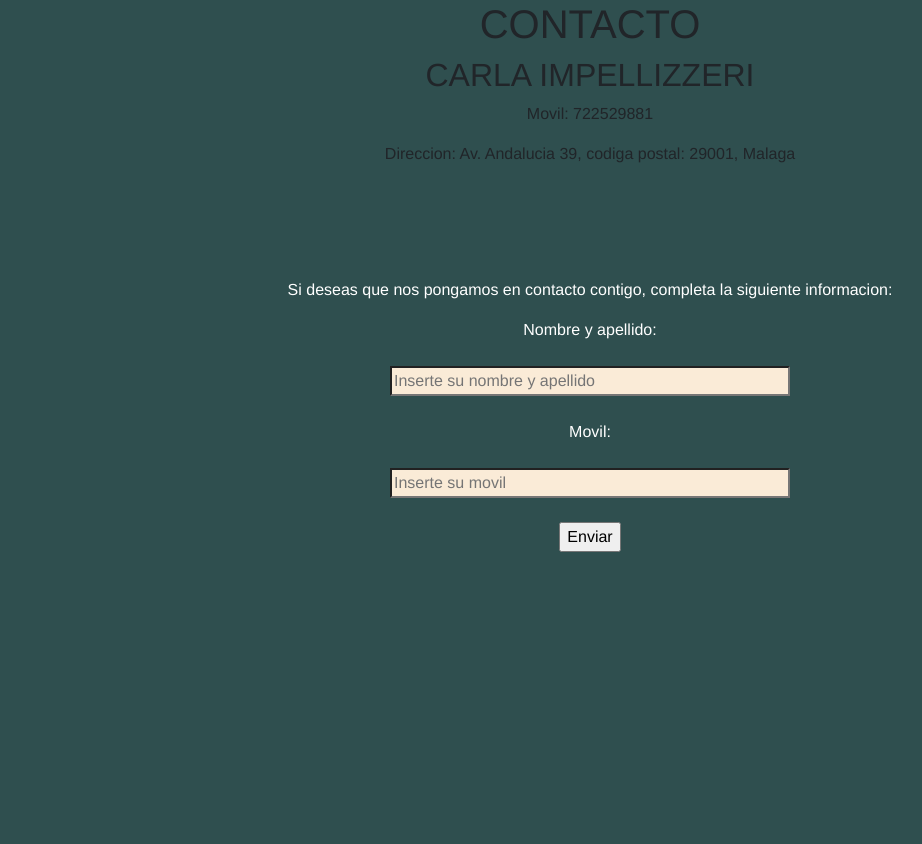
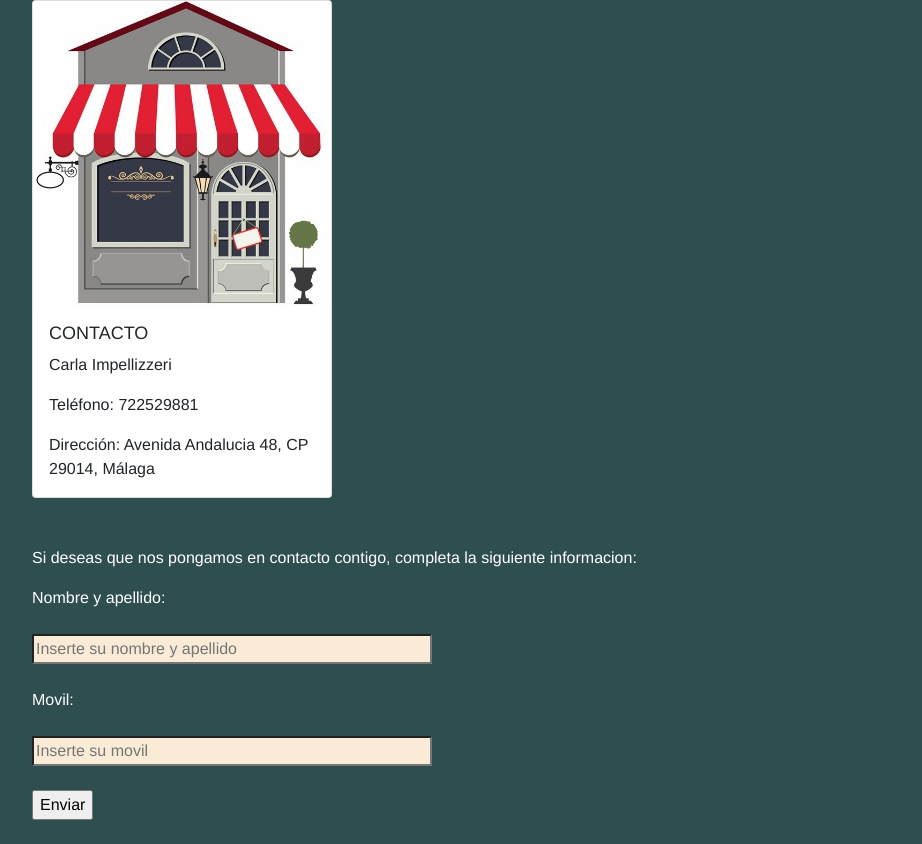
Before and after one commit to carlaimpellizzeri/Ejercicios, a plain HTML site: page Proyecto_final_3.html in a window 1280 px wide. Shown: the whole page, without its empty margins (50-972 px from the left). Before the commit the page ends 800 px from the top, so only its background shows below. Drawn offline with nearby package versions, Linux system fonts and the light colour scheme.

Commit message:
Add files via upload

```diff
--- a/Proyecto_final_3.html
+++ b/Proyecto_final_3.html
@@ -13,23 +13,23 @@
 
 <body>
 
-    <div class="container text-center mt-30px">
-
-        <h1>CONTACTO</h1>
-        <h2>CARLA IMPELLIZZERI</h2>
-        <p>Movil: 722529881</p>
-        <p>Direccion: Av. Andalucia 39, codiga postal: 29001, Malaga</p>
-        <br>
-        <br>
-        <br>
-        <br>
-        <p class="text-white">Si deseas que nos pongamos en contacto contigo, completa la siguiente informacion:</p>
-
+    <div class="container" style="display:flex bg-black">
+        <div class="card" style="width: 300px">
+            <img src="clickhome.jpg" class="card-img-top">
+            <div class="card-body">
+                <h3 class="card-title" style="font-size:large">CONTACTO</h3>
+                <p class="card-text" style="font-size:medium">Carla Impellizzeri</p>
+                <p class="card-text" style="font-size:medium">Teléfono: 722529881</p>
+                <p class="card-text" style="font-size:medium">Dirección: Avenida Andalucia 48, CP 29014, Málaga</p>
+            </div>
+        </div>
     </div>
 
 
-
-    <div class="container text-center">
+    <div class="container">
+    <br>
+    <br>
+    <p class="text-white">Si deseas que nos pongamos en contacto contigo, completa la siguiente informacion:</p>
     <label for="Nombre" style="color:white">Nombre y apellido:</label><br><br>
     <input type="text" id="nombre" size="40" placeholder="Inserte su nombre y apellido" style="background-color:antiquewhite">
     <br>
```
Also changed, not shown: clickhome.jpg (added).
